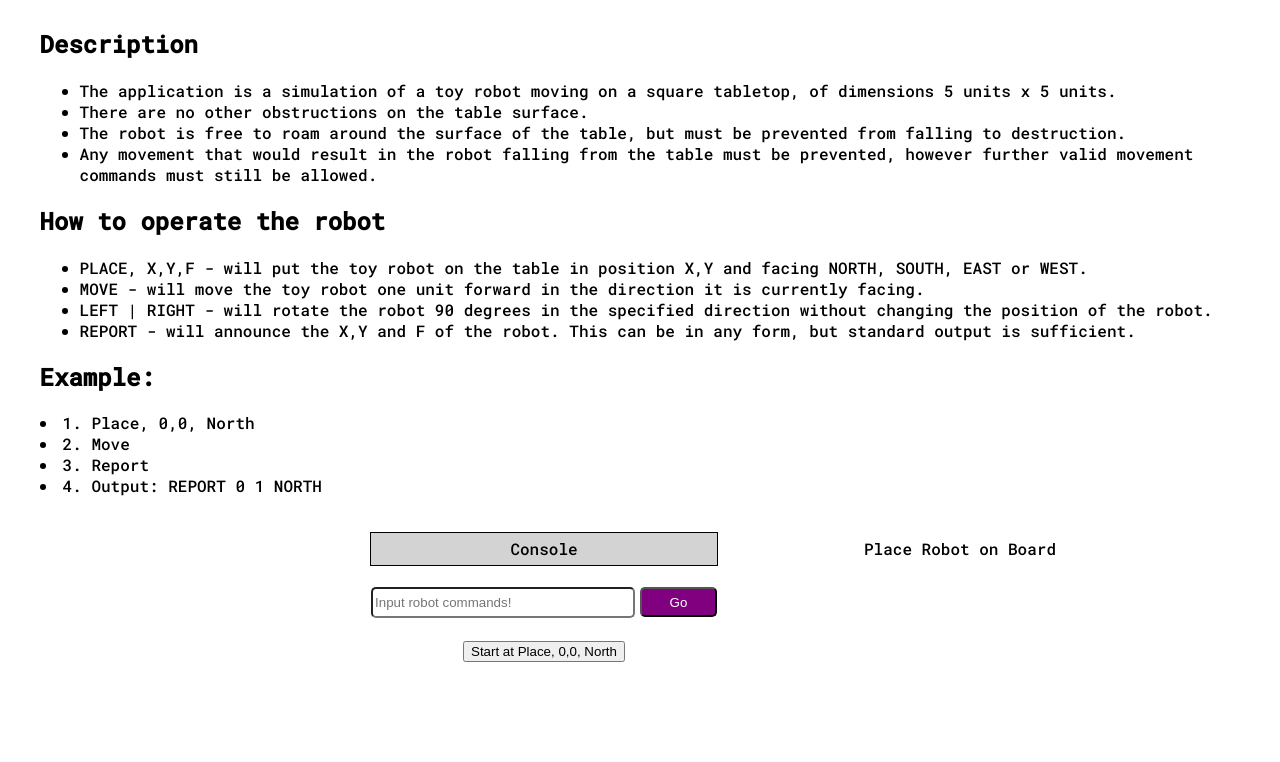
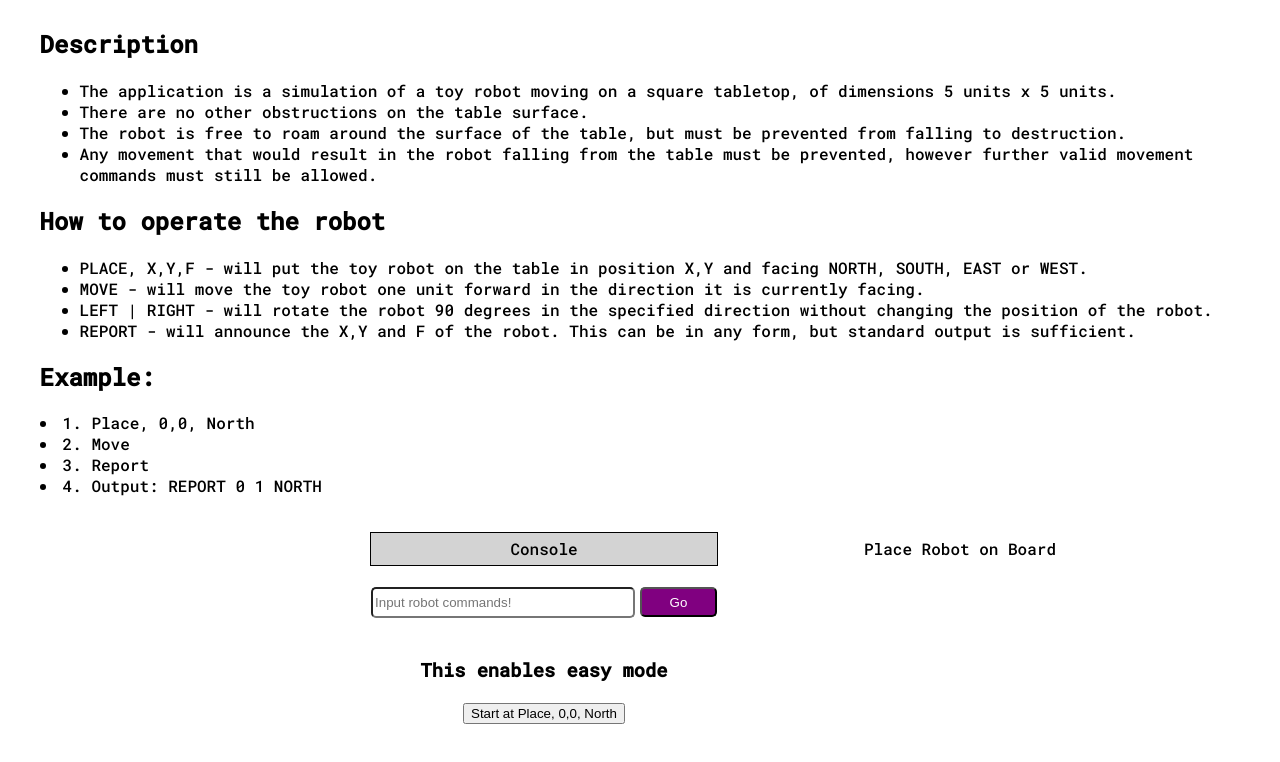
Before and after one commit to pvahanian/ToyRobotv2, a React (Create React App) app: page / in a window 1280 px wide. Shown: the top 762 px of the page. Built offline with nearby package versions, Linux system fonts and the light colour scheme.

Commit message:
Tried to add eventlistner to doc for key presses.  commented out until bugs worked out

```diff
--- a/src/components/InputForm.tsx
+++ b/src/components/InputForm.tsx
@@ -26,6 +26,8 @@ const InputForm: React.FC = () => {
   });
   const [oldLocation, setOldLocation] = useState("");
 
+
+
   /**
    * Function: handleSubmit
    * Goal:    onClick, set InputArrayOfStrings state and setInput back to ""
@@ -41,6 +43,24 @@ const InputForm: React.FC = () => {
   const defaultStart = () => {
     setOldLocation(String(robotData.x) + String(robotData.y));
     setRobotData({command: "PLACE", error: "", x: 0, y: 0, facing: "NORTH"});
+    document.addEventListener('keydown', function(event){
+      console.log(event.keyCode)
+      // if(event.keyCode===37){
+      //   setOldLocation(String(robotData.x) + String(robotData.y));
+      //   setRobotData(initInputChecker(splitInputString("left", robotData),oldLocation));
+      // }
+      // if(event.keyCode===39){
+      //   setOldLocation(String(robotData.x) + String(robotData.y));
+      //   setRobotData(initInputChecker(splitInputString("right", robotData),oldLocation));
+      // }
+    })
+    // Keys needed
+    //   Key: ArrowLeft with keycode 37 has been pressed
+    // Key: ArrowUp with keycode 38 has been pressed
+    //  Key: ArrowRight with keycode 39 has been pressed
+    //  Key: ArrowDown with keycode 40 has been pressed
+
+
   }
 
   /**
@@ -69,6 +89,7 @@ const InputForm: React.FC = () => {
           <button className="goButton">Go</button>
         </form>
       <br/>
+      <h3>This enables easy mode</h3>
       <button className="quickStart" onClick={defaultStart} >Start at Place, 0,0, North</button>
       </div>
       <div id="board"></div>
```
